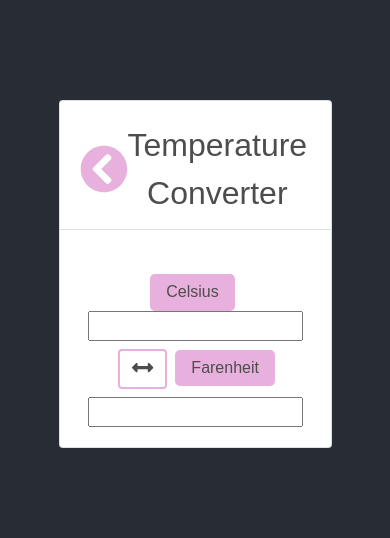
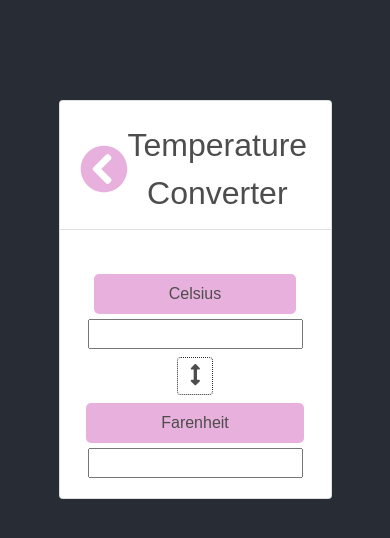
Before and after one commit to JustineCh/Unit-Converter, a React (Create React App) app: page /temp in a window 390 px wide. Shown: the top 538 px of the page. Built offline with nearby package versions, Linux system fonts and the light colour scheme.

Commit message:
Layout and style update

```diff
--- a/src/components/converters/FarenheitCelsiusConverter.js
+++ b/src/components/converters/FarenheitCelsiusConverter.js
@@ -3,7 +3,7 @@ import TwoInputConverter from "../layout/TwoInputConverter";
 import Celsius from "../layout/Celsius";
 import Farenheit from "../layout/Farenheit";
 
-function FarenheitToCelsiusConverter() {
+function FarenheitCelsiusConverter() {
    const formula1to2 = (x) => ((x * 9 / 5) + 32);
    const formula2to1 = (x) => ((x - 32) * 5 / 9);
 
@@ -14,4 +14,4 @@ function FarenheitToCelsiusConverter() {
    )
  }
 
- export default FarenheitToCelsiusConverter;
+ export default FarenheitCelsiusConverter;
--- /dev/null
+++ b/src/components/converters/PoundKilogramConverter.js
@@ -0,0 +1,17 @@
+import React, {Fragment} from 'react';
+import TwoInputConverter from "../layout/TwoInputConverter";
+import Kilogram from "../layout/Kilogram";
+import Pound from "../layout/Pound";
+
+function PoundKilogramConverter() {
+   const formula1to2 = (x) => (x * 2.2046226218);
+   const formula2to1 = (x) => (x / 2.2046226218);
+
+   return (
+      <Fragment>
+         {TwoInputConverter(Kilogram, Pound, formula1to2, formula2to1)}
+      </Fragment>
+   )
+}
+
+export default PoundKilogramConverter;
--- a/src/components/layout/Celsius.js
+++ b/src/components/layout/Celsius.js
@@ -2,7 +2,7 @@ import React from 'react';
 import ValueWithLabel from '../layout/ValueWithLabel';
 
 function Celsius({value, onChange}) {
-   return <ValueWithLabel val={value} onChange={onChange} label={'Celsius'}/>
+   return <ValueWithLabel val={value} onChange={onChange} label={'Celsius'} colorClassName={" btn-primary-color"}/>
 }
 
 export default Celsius;
--- a/src/components/layout/Farenheit.js
+++ b/src/components/layout/Farenheit.js
@@ -2,7 +2,7 @@ import React from 'react';
 import ValueWithLabel from '../layout/ValueWithLabel';
 
 function Farenheit({value, onChange}) {
-   return <ValueWithLabel val={value} onChange={onChange} label={'Farenheit'}/>
+   return <ValueWithLabel val={value} onChange={onChange} label={'Farenheit'} colorClassName={" btn-primary-color"}/>
 }
 
 export default Farenheit;
--- a/src/components/layout/Kilogram.js
+++ b/src/components/layout/Kilogram.js
@@ -1,8 +1,8 @@
 import React from 'react';
+import ValueWithLabel from '../layout/ValueWithLabel';
 
-
-function Kilogram() {
-
+function Kilogram({value, onChange}) {
+  return <ValueWithLabel val={value} onChange={onChange} label={'Kilogram'} colorClassName={" btn-secondary-color"} />
 }
 
 export default Kilogram;
--- a/src/components/layout/Pound.js
+++ b/src/components/layout/Pound.js
@@ -1,8 +1,9 @@
 import React from 'react';
+import ValueWithLabel from '../layout/ValueWithLabel';
 
 
-function Pound() {
-
+function Pound({value, onChange}) {
+   return <ValueWithLabel val={value} onChange={onChange} label={'Pound'} colorClassName={" btn-secondary-color"} />
 }
 
 export default Pound;
--- a/src/components/layout/TwoInputConverter.js
+++ b/src/components/layout/TwoInputConverter.js
@@ -1,11 +1,46 @@
-import React, { Fragment, useState} from "react";
+import React, { Fragment, useState } from "react";
 import { FontAwesomeIcon } from "@fortawesome/react-fontawesome";
-import { faArrowRight, faArrowLeft, faArrowsAltH } from '@fortawesome/free-solid-svg-icons';
+import {
+  faArrowRight,
+  faArrowLeft,
+  faArrowsAltH,
+  faArrowsAltV,
+  faArrowUp,
+  faArrowDown,
+} from "@fortawesome/free-solid-svg-icons";
 
 function TwoInputConverter(Input1, Input2, formula1to2, formula2to1) {
   const [val1, setVal1] = useState("");
   const [val2, setVal2] = useState("");
-   const [arrow, setArrow] = useState(faArrowsAltH);
+
+  let desktopArrow;
+  let mobileArrow;
+
+  const directions = {
+    VAL1TOVAL2: 0,
+    VAL2TOVAL1: 1,
+    NOTHING: 2,
+  };
+
+  const [direction, setDirection] = useState(directions.NOTHING);
+
+   switch (direction) {
+     case directions.VAL1TOVAL2:
+       desktopArrow = faArrowRight;
+       mobileArrow = faArrowDown;
+       break
+     case directions.VAL2TOVAL1:
+       desktopArrow = faArrowLeft;
+       mobileArrow = faArrowUp;
+       break
+     case directions.NOTHING:
+       desktopArrow = faArrowsAltH;
+       mobileArrow = faArrowsAltV;
+       break
+     default:
+       desktopArrow = faArrowsAltH;
+       mobileArrow = faArrowsAltV;
+   }
 
   return (
     <Fragment>
@@ -15,16 +50,19 @@ function TwoInputConverter(Input1, Input2, formula1to2, formula2to1) {
           if (e.target.value === "") {
             setVal1("");
             setVal2("");
-             setArrow(faArrowsAltH);
+            setDirection(directions.NOTHING);
           } else {
             setVal1(e.target.value);
             setVal2(formula1to2(e.target.value));
-             setArrow(faArrowRight);
+            setDirection(directions.VAL1TOVAL2);
           }
         }}
       />
-       <div className="btn btn-border btn-border-primary m-2">
-         {<FontAwesomeIcon icon={arrow} size="lg" />}
+      <div className="desktop-view-arrow btn btn-border btn-border-icon m-2">
+        {<FontAwesomeIcon icon={desktopArrow} size="lg" />}
+      </div>
+      <div className="mobile-view-arrow btn btn-border btn-border-icon m-2">
+        {<FontAwesomeIcon icon={mobileArrow} size="lg" />}
       </div>
       <Input2
         value={val2}
@@ -32,11 +70,11 @@ function TwoInputConverter(Input1, Input2, formula1to2, formula2to1) {
           if (e.target.value === "") {
             setVal1("");
             setVal2("");
-             setArrow(faArrowsAltH);
+            setDirection(directions.NOTHING);
           } else {
             setVal2(e.target.value);
             setVal1(formula2to1(e.target.value));
-             setArrow(faArrowLeft);
+            setDirection(directions.VAL2TOVAL1);
           }
         }}
       />
--- a/src/components/layout/ValueWithLabel.js
+++ b/src/components/layout/ValueWithLabel.js
@@ -1,9 +1,9 @@
 import React, { Fragment} from "react";
 
-function ValueWithLabel({val, onChange, label}) {
+function ValueWithLabel({val, onChange, label, colorClassName}) {
    return (
       <Fragment>
-        <label className="btn-unit btn-primary-color">{label}</label>
+        <label className={"btn-label " + colorClassName}>{label}</label>
         <input value={val} onChange={onChange} />
       </Fragment>
     );
--- a/src/components/pages/Temp.js
+++ b/src/components/pages/Temp.js
@@ -1,14 +1,14 @@
 import React, {Fragment} from 'react';
 import Navbar from '../layout/Navbar';
-import FarenheitToCelsiusConverter from '../converters/FarenheitCelsiusConverter';
+import FarenheitCelsiusConverter from '../converters/FarenheitCelsiusConverter';
 
 function Temp() {
    return (
       <Fragment>
          <Navbar className="card-header navbar navbar-primary" title={'Temperature Converter'} iconClass={'back-icon-primary'}/>
          <div className="card-body mt-3">
-            <form className="">
-              <FarenheitToCelsiusConverter />
+            <form className="form">
+              <FarenheitCelsiusConverter />
             </form>
          </div>
       </Fragment>
--- a/src/components/pages/Weight.js
+++ b/src/components/pages/Weight.js
@@ -1,24 +1,14 @@
-import React, {Fragment, useContext} from 'react';
+import React, {Fragment} from 'react';
 import Navbar from '../layout/Navbar';
-import Kilogram from '../layout/Kilogram';
-import Pound from '../layout/Pound';
-import UnitContext from '../../context/unit/unitContext';
-import { FontAwesomeIcon } from '@fortawesome/react-fontawesome';
+import PoundKilogramConverter from '../converters/PoundKilogramConverter';
 
 function Weight() {
-   const unitContext = useContext(UnitContext);
-   const {arrow} = unitContext;
-
    return (
       <Fragment>
          <Navbar title={'Weight Converter'} iconClass={'back-icon-secondary'}/>
          <div className="card-body mt-3">
-            <form className="form-container">
-               <label className="btn-unit btn-secondary-color">KG</label>
-               <Kilogram />
-               <div className="btn btn-border btn-border-secondary m-2">{<FontAwesomeIcon icon={arrow} size="lg"/>}</div>
-               <label className="btn-unit btn-secondary-color">LBS</label>
-               <Pound />
+            <form className="form">
+               <PoundKilogramConverter />
             </form>
          </div>
       </Fragment>
--- a/src/styles/App.css
+++ b/src/styles/App.css
@@ -27,7 +27,7 @@ body {
   margin-top: 100px;
 }
 
-.btn-unit {
+.btn-label {
   display: inline-block;
   color: #4d4d4d;
   font-size: 1.3rem;
@@ -76,12 +76,8 @@ body {
   cursor: default !important;
 }
 
-.btn-border-primary {
-  border: var(--primary-color) 2px solid;
-}
-
-.btn-border-secondary {
-  border: var(--secondary-color) 2px solid;
+.btn-border-icon {
+  border: var(--dark-color) dotted 1px;
 }
 
 .items-container {
@@ -132,3 +128,39 @@ body {
   -webkit-background-clip: text;
   -webkit-text-fill-color: transparent;
 }
+
+.form {
+  display: flex;
+  flex-direction: row;
+  align-items: center;
+
+}
+
+.desktop-view-arrow {
+  display: inline-block;;
+}
+
+.mobile-view-arrow {
+  display: none;
+}
+
+@media screen and (max-width: 992px) {
+  .form {
+    display: flex;
+    flex-direction: column;
+    align-items: center;
+  }
+
+  .btn-label {
+    padding: 8px 75px;
+    margin: 0px 0px 5px 0px;
+  }
+
+  .desktop-view-arrow {
+    display: none;
+  }
+
+  .mobile-view-arrow {
+    display: inline-block;
+  }
+}
```
Lines whose indentation alone changed are shown as unchanged.
